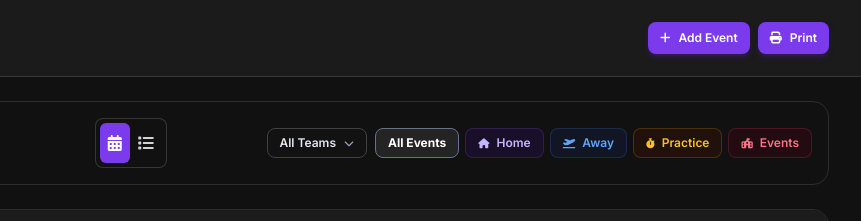
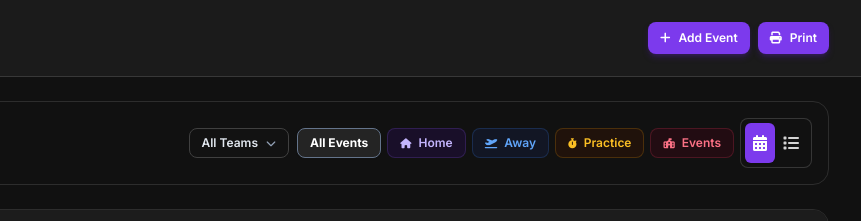
Before and after one commit to dmac555/hope2026bballschedule, a plain HTML site: page hope-basketball-calendar.html in a window 1280 px wide. Shown: the top 221 px of the page, 419-1280 px from the left. Drawn offline with nearby package versions, Linux system fonts and the light colour scheme.

Commit message:
Align view toggle after event filters

```diff
--- a/hope-basketball-calendar.html
+++ b/hope-basketball-calendar.html
@@ -140,15 +140,6 @@
         <button onclick="switchMonth(3)" class="month-tab-btn px-4 py-2 rounded-lg text-xs font-bold transition whitespace-nowrap" data-month="3">Feb 2027</button>
       </div>
 
-      <div role="group" aria-label="Calendar view" class="flex items-center bg-[#121212]/80 p-1 rounded-lg border border-neutral-700/80">
-        <button id="calendarViewButton" type="button" onclick="setCalendarView('calendar')" aria-label="Calendar view" aria-pressed="true" title="Calendar view" class="p-2 rounded-md bg-violet-600 text-white shadow-sm">
-          <i class="fa-solid fa-calendar-days" aria-hidden="true"></i>
-        </button>
-        <button id="listViewButton" type="button" onclick="setCalendarView('list')" aria-label="List view" aria-pressed="false" title="List view" class="p-2 rounded-md text-neutral-300 hover:bg-slate-800 hover:text-white transition">
-          <i class="fa-solid fa-list" aria-hidden="true"></i>
-        </button>
-      </div>
-
       <div class="flex flex-col sm:flex-row items-stretch sm:items-center gap-2">
         <div class="relative flex items-center gap-2">
           <button id="teamDropdownBtn" onclick="toggleTeamDropdown(event)" class="w-full sm:w-auto bg-[#121212] border border-neutral-700 rounded-lg px-3 py-1.5 text-xs text-slate-200 font-semibold focus:outline-none focus:border-indigo-500 flex items-center justify-between gap-2 cursor-pointer select-none">
@@ -185,7 +176,7 @@
           </div>
         </div>
 
-        <div class="flex items-center flex-wrap gap-1.5" id="categoryFilters">
+        <div class="flex items-center flex-wrap gap-1.5 sm:flex-1" id="categoryFilters">
           <button onclick="setFilter('ALL')" class="filter-btn px-3 py-1.5 rounded-lg text-xs font-semibold transition" data-filter="ALL">All Events</button>
           <button onclick="setFilter('HOME')" class="filter-btn px-3 py-1.5 rounded-lg text-xs font-semibold transition border border-violet-500/30 text-violet-300 bg-violet-950/30 hover:bg-violet-900/50" data-filter="HOME">
             <i class="fa-solid fa-house text-[10px] mr-1"></i> Home
@@ -199,6 +190,14 @@
           <button onclick="setFilter('EVENT')" class="filter-btn px-3 py-1.5 rounded-lg text-xs font-semibold transition border border-rose-500/30 text-rose-400 bg-rose-950/30 hover:bg-rose-900/50" data-filter="EVENT">
             <i class="fa-solid fa-school-flag text-[10px] mr-1"></i> Events
           </button>
+          <div role="group" aria-label="Calendar view" class="flex items-center bg-[#121212]/80 p-1 rounded-lg border border-neutral-700/80 ml-auto">
+          <button id="calendarViewButton" type="button" onclick="setCalendarView('calendar')" aria-label="Calendar view" aria-pressed="true" title="Calendar view" class="p-2 rounded-md bg-violet-600 text-white shadow-sm">
+            <i class="fa-solid fa-calendar-days" aria-hidden="true"></i>
+          </button>
+          <button id="listViewButton" type="button" onclick="setCalendarView('list')" aria-label="List view" aria-pressed="false" title="List view" class="p-2 rounded-md text-neutral-300 hover:bg-slate-800 hover:text-white transition">
+            <i class="fa-solid fa-list" aria-hidden="true"></i>
+          </button>
+        </div>
         </div>
       </div>
     </div>
```
